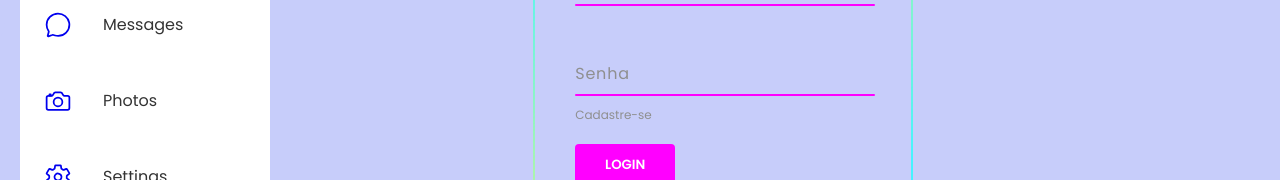
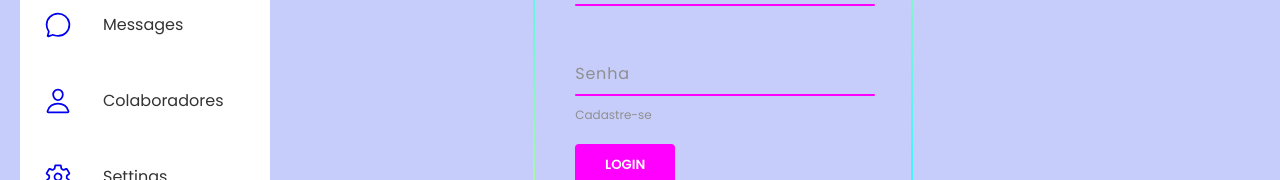
Before and after one commit to elguesabal/Trabalho-em-grupo-3, a React (Vite) app: page / in a window 1280 px wide. Both pictures are taken after a click on the element 57 px from the left and 70 px from the top of the page. Shown: the part 376-556 px from the top of the page. Built offline with nearby package versions, Linux system fonts and the light colour scheme.

Commit message:
Add files via upload
Troca de icons

```diff
--- a/src/components/botoes/botao colaboradores/botaoColaboradores.jsx
+++ b/src/components/botoes/botao colaboradores/botaoColaboradores.jsx
@@ -5,8 +5,8 @@ function BotaoColaboradores() {
     return(
         <li class="list" id="corNav4" onClick={() => meteNoneBlock('n4')}>
             <a href="#">
-                <span class="icon"><ion-icon name="camera-outline"></ion-icon></span>
-                <span class="text">Photos</span>
+                <span class="icon"><ion-icon name="person-outline"></ion-icon></span>
+                <span class="text">Colaboradores</span>
             </a>
         </li>
     )
```
